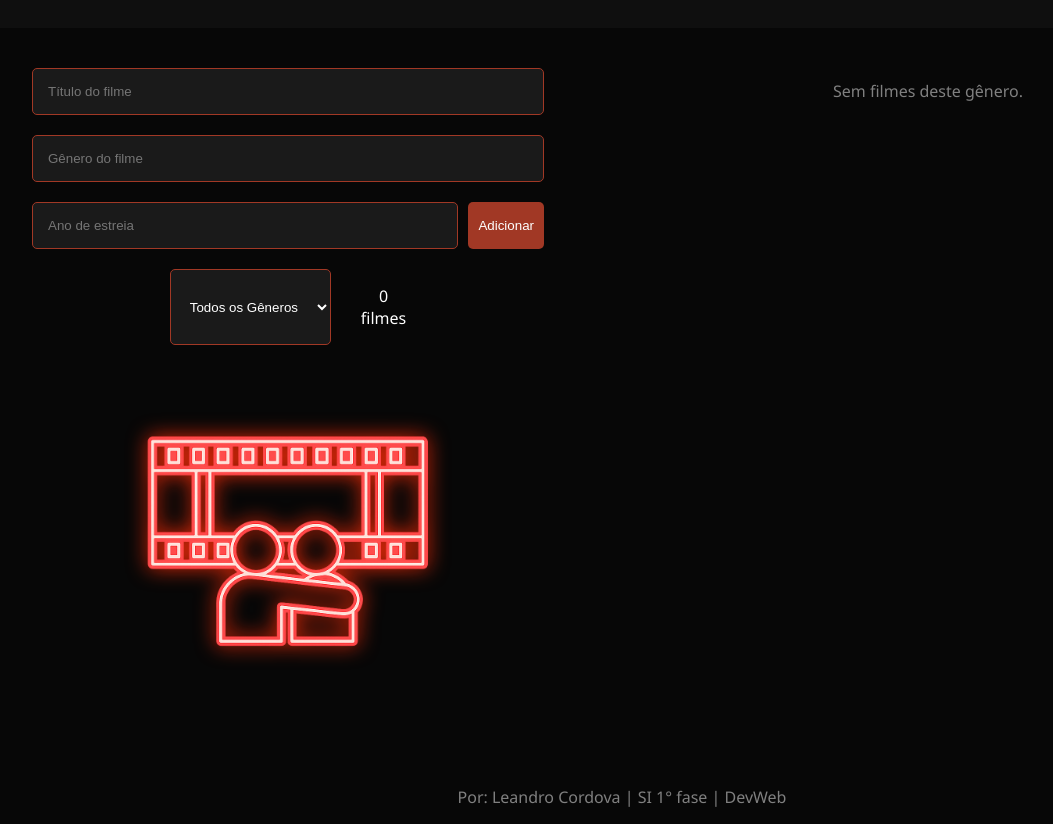
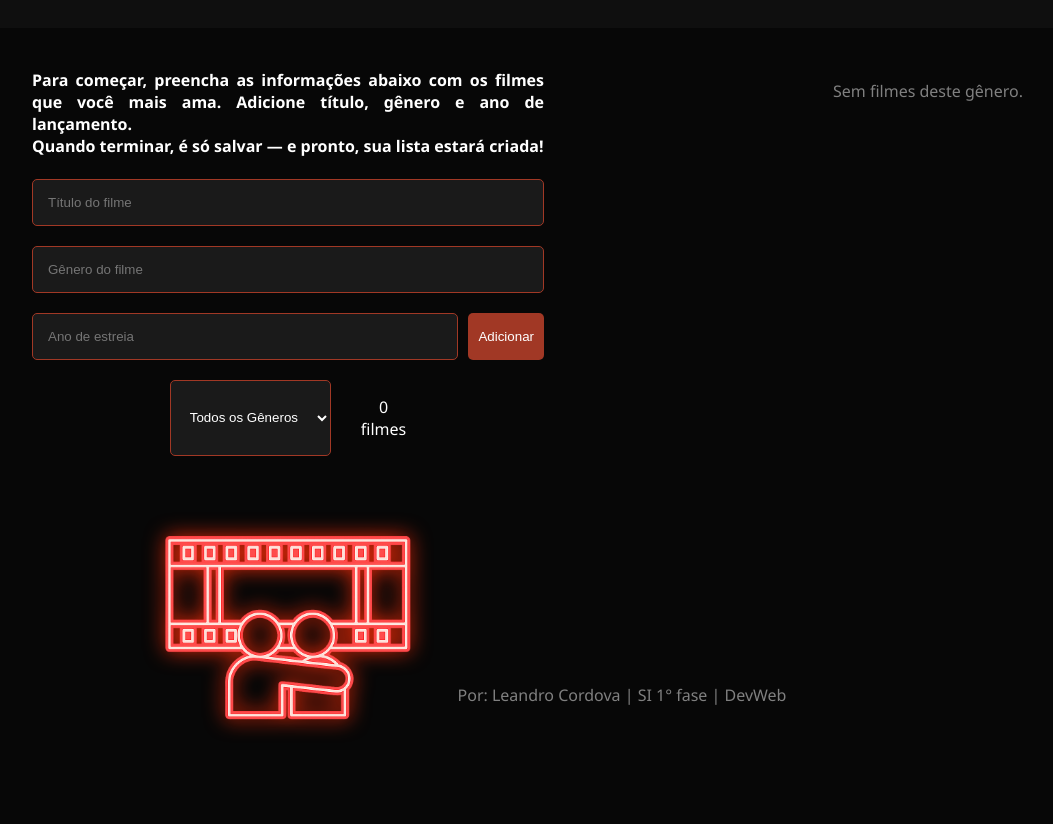
Before and after one commit to Leandro-cordova/Projeto-Final-CineList, a plain HTML site: page assets/main/index.html in a window 1280 px wide. Shown: the part 81-905 px from the top of the page, without its empty margins (18-1071 px from the left). Drawn offline with Linux system fonts and the light colour scheme.

Commit message:
Finalizado

```diff
--- a/assets/css/styleIndex.css
+++ b/assets/css/styleIndex.css
@@ -32,6 +32,7 @@ h1
 /* LAYOUT PRINCIPAL */
 main
 {
+    height: 80%;
     display: flex;
     flex-direction: row;
 }
@@ -43,6 +44,11 @@ main
 {
     width: 40%;
     padding: 20px 50px;
+}
+
+h4
+{
+    text-align: justify;
 }
 
 .input
@@ -96,8 +102,8 @@ select option:checked
 
 #imgNeom
 {
-    height: 400px;
-    width: 400px;
+    height: 350px;
+    width: 350px;
     filter: drop-shadow(0px 0px 10px #e32807);
 }
 
@@ -138,7 +144,7 @@ li
 /* SCROLL PERSONALIZADO */
 #film-list
 {
-    max-height: 670px;
+    max-height: 680px;
     overflow-y: auto;
     overflow-x: hidden;
     padding-right: 5px;
@@ -147,6 +153,13 @@ li
 #film-list::-webkit-scrollbar
 {
     width: 6px;
+
+}
+
+#film-list::-webkit-scrollbar-thumb
+{
+    background-color: #a13825;
+    border-radius: 3px;
 }
 
 
--- a/assets/main/index.html
+++ b/assets/main/index.html
@@ -16,6 +16,11 @@
 
     <main>
         <div id="form">
+            <h4>Para começar, preencha as informações abaixo com os filmes que você mais ama.
+                Adicione título, gênero e ano de lançamento.
+                <br>
+                Quando terminar, é só salvar — e pronto, sua lista estará criada!
+            </h4>
             <section class="input">
                 <input type="text" id="title-input" placeholder="Título do filme">
             </section>
```
